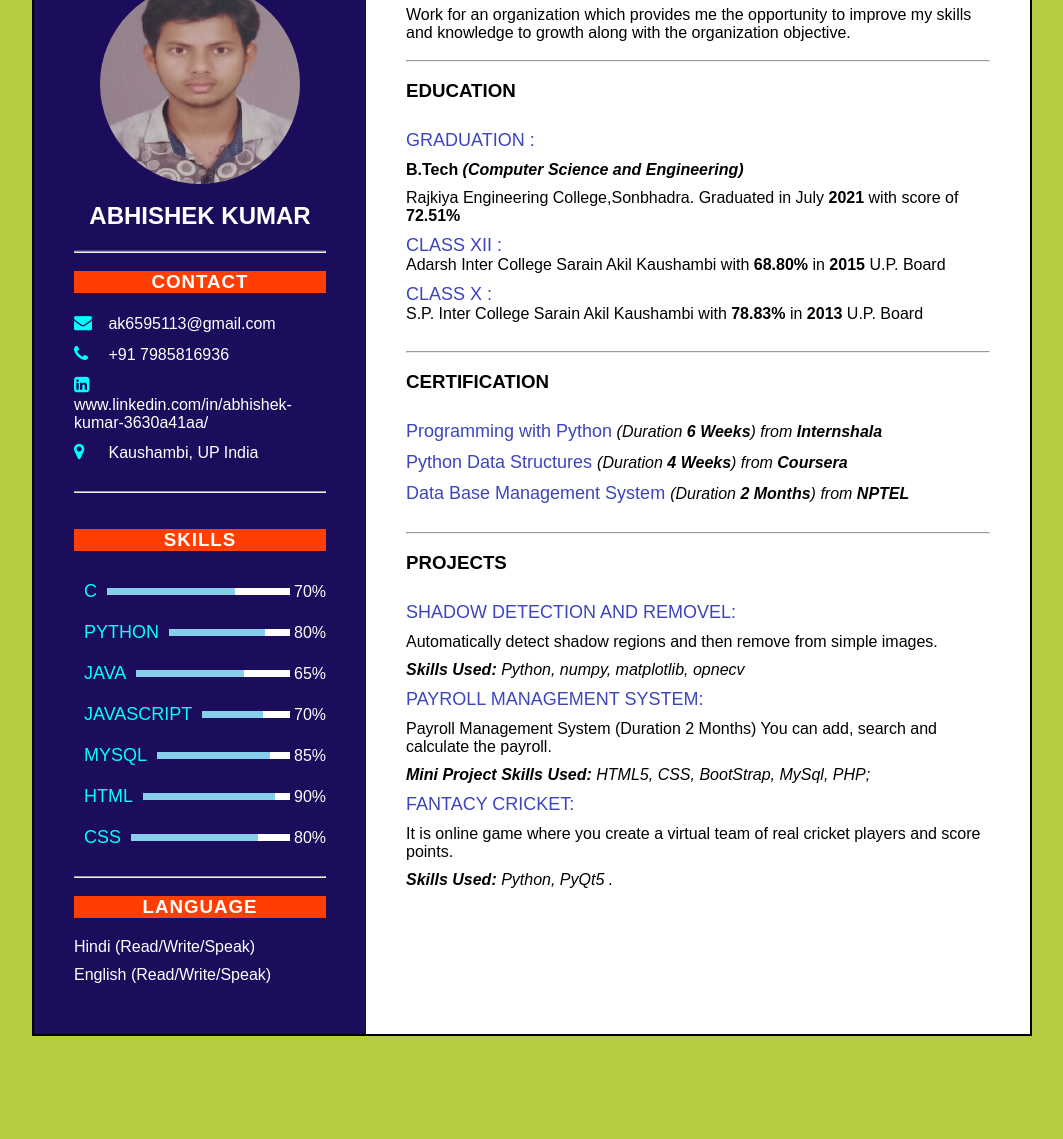
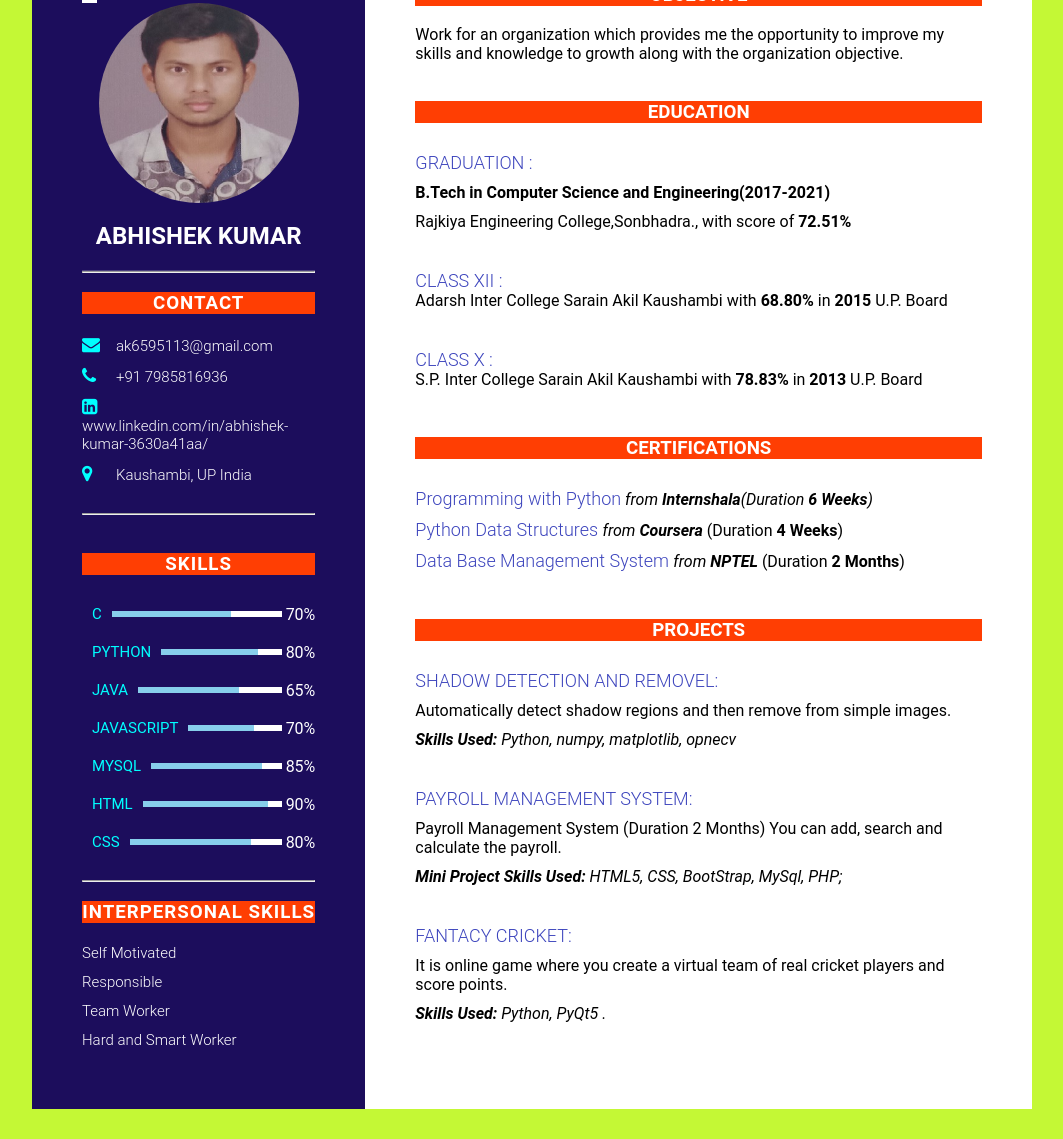
Before and after one commit to abhishek1git/Responsive_CV, a plain HTML site: page index.html in a window 1280 px wide. Shown: the part 96-1235 px from the top of the page, without its empty margins (108-1171 px from the left). Before the commit the page ends 1152 px from the top, so only its background shows below. Drawn offline with Linux system fonts and the light colour scheme.

Commit message:
Add files via upload

```diff
--- a/index.html
+++ b/index.html
@@ -7,7 +7,7 @@
         <link rel="stylesheet" href="https://cdnjs.cloudflare.com/ajax/libs/font-awesome/4.7.0/css/font-awesome.css" integrity="sha512-5A8nwdMOWrSz20fDsjczgUidUBR8liPYU+WymTZP1lmY9G6Oc7HlZv156XqnsgNUzTyMefFTcsFH/tnJE/+xBg==" crossorigin="anonymous" referrerpolicy="no-referrer" />
     </head>
     <body>
-        <div class="container">
+        <div class="full_side">
             <div class="left_side">
                 <div className="header__buttons">
                 <a href="CV.pdf" download style="background-color: white;"><i class="fa fa-download"></i></a></div>
@@ -115,11 +115,13 @@
 <hr>
 <br>
                 <div class="contact">
-                    <h3 class="title">LANGUAGE</h3>
+                    <h3 class="title">Interpersonal Skills </h3>
 
                     <ul style="color: white;">
-                        <li>Hindi (Read/Write/Speak)</li>
-                        <li>English (Read/Write/Speak)</li>
+                        <li><span class="lang">Self Motivated</span></li>
+                        <li><span class="lang">Responsible</span></li>
+                        <li><span class="lang">Team Worker</span></li>
+                        <li><span class="lang">Hard and Smart Worker</span></li>
                     </ul>
                 </div>
             </div>
@@ -134,40 +136,38 @@
                  the opportunity to improve my skills and knowledge
                  to growth along with the organization objective.</p>
             <br>
-            <hr>
             </div>
             <br>
             <!---------------------EDUCATION----------------------- -->
             <div class="contact">
-                <h3>EDUCATION</h3>
+                <h3 class="title2">EDUCATION</h3>
                 <br>
                 <ul>
 
                     <li><a href="Marksheet.pdf"download="Marksheet" target="_blank" class="education"><h4><span class="icon1">GRADUATION :</span></h4></a></li>
-                    <li><b> B.Tech <em>(Computer Science and Engineering) </em></b></li>
-                    <li><a href="http://recsonbhadra.ac.in/"target="_blank"class="education">Rajkiya Engineering College,Sonbhadra.</a> Graduated in July <b>2021</b> with score of <b>72.51%</b></li></li>
-                    <li><a href="12th.pdf" download="12th" target="_blank" class="education"><h4><span class="icon1">CLASS XII :</span></h4></a><a href="https://schools.org.in/kaushambi/09440409114/adarsh-inter-college-sarai-akil.html"target="_blank"class="education">Adarsh Inter College Sarain Akil Kaushambi</a> with <b>68.80% </b>in <b>2015</b> U.P. Board</li>
-                    <li><a href="10th.pdf" download="10th" target="_blank"  class="education"><h4><span class="icon1">CLASS X :</span></h4></a><a href="https://www.schoolsworld.in/schools/showcollege.php?college_id=9440217902" target="_blank"class="education">S.P. Inter College Sarain Akil Kaushambi</a>  with <b>78.83%</b> in <b>2013</b> U.P. Board</li>
+                    <li><b> B.Tech in Computer Science and Engineering(2017-2021)</b></li>
+                    <li><a href="http://recsonbhadra.ac.in/"target="_blank"class="education">Rajkiya Engineering College,Sonbhadra.</a><b></b>, with score of <b>72.51%</b></li></li><br>
+                    <li><h4><span class="icon1">CLASS XII :</span></h4></a><a href="https://schools.org.in/kaushambi/09440409114/adarsh-inter-college-sarai-akil.html"target="_blank"class="education">Adarsh Inter College Sarain Akil Kaushambi</a> with <b>68.80% </b>in <b>2015</b> U.P. Board</li><br>
+                    <li><h4><span class="icon1">CLASS X :</span></h4></a><a href="https://www.schoolsworld.in/schools/showcollege.php?college_id=9440217902" target="_blank"class="education">S.P. Inter College Sarain Akil Kaushambi</a>  with <b>78.83%</b> in <b>2013</b> U.P. Board</li>
                </ul>
             </div>
 
             <br>
-            <hr>
             <br>
             <!----------Certification----------------->
             <div class="contact">
-                    <h3>CERTIFICATION</h3>
+                    <h3 class=" title2">CERTIFICATIONS</h3>
 
             <br>
             <ul>
-                <li><span class="icon1"><a href="Programming with Python Training - Certificate of Completion (3).pdf" download class="icon1">Programming with Python</a></span> <i>(Duration <b>6 Weeks</b>) from <b>Internshala</i></b></li>
-                <li><span  class="icon1"><a href="Coursera PBR94RCBCEBX.pdf" download style="text-decoration: none;" class="icon1">Python Data Structures </a> </span> <i>(Duration <b>4 Weeks</b>)  from <b>Coursera</i></b></li>
-                <li><span  class="icon1"><a href="DBMS.pdf" download style="text-decoration: none;" class="icon1">Data Base Management System </a></span><i>(Duration <b>2 Months</b>) from <b>NPTEL</i> </b></li>
+                <li><span class="icon1"><a href="Programming with Python Training - Certificate of Completion (3).pdf" download class="icon1">Programming with Python</a></span> <i>from  <b>Internshala</b>(Duration <b>6 Weeks</b>)</i></li>
+                <li><span  class="icon1"><a href="Coursera PBR94RCBCEBX.pdf" download style="text-decoration: none;" class="icon1">Python Data Structures </a> </span> <i>  from <b>Coursera </i></b>(Duration <b>4 Weeks</b>)</li>
+                <li><span  class="icon1"><a href="DBMS.pdf" download style="text-decoration: none;" class="icon1">Data Base Management System </a></span><i> from <b>NPTEL </i> </b>(Duration <b>2 Months</b>)</li>
 
             </ul>
         </div>
             <br>
-            <hr>
+
 <br>
 
 
@@ -175,15 +175,15 @@
 
            <!-------------PROJECT-------------------- -->
             <div class="contact">
-            <h3 class="">PROJECTS</h3>
+            <h3 class="title2">PROJECTS</h3>
             <br>
             <ul>
                 <li><span class="icon1">SHADOW DETECTION AND REMOVEL:</span>
                 <li>Automatically detect shadow regions and then remove from simple images. </li>
-                <li><b><i>Skills Used:</b> Python, numpy, matplotlib, opnecv</i></li>
+                <li><b><i>Skills Used:</b> Python, numpy, matplotlib, opnecv</i></li><br>
                 <li><span class="icon1">PAYROLL MANAGEMENT SYSTEM:</span><li>Payroll Management System (Duration 2 Months)
                     You can add, search and calculate the payroll.</li>
-                    <li><b><i>Mini Project Skills Used: </b> HTML5, CSS, BootStrap, MySql, PHP;</i></li></li>
+                    <li><b><i>Mini Project Skills Used: </b> HTML5, CSS, BootStrap, MySql, PHP;</i></li></li><br>
                 <li><span class="icon1">FANTACY CRICKET:</span><li>It is online game where you create a virtual team of real cricket players and score points. </li>
                     <li><b><i>Skills Used: </b>Python, PyQt5 .</i></li></li>
 
--- a/style.css
+++ b/style.css
@@ -1,39 +1,41 @@
-/* @import url('https://fonts.googleapis.com/css?family=Poppins:200,300,400,500,600,700,800,900'); */
 *
 {   margin: 0;
     padding: 0;
-    font-family:'Poppins',sans-serif;
+    font-family:'Roboto',sans-serif;
      box-sizing: border-box;
 }
+
+/*--------------- <body> ----------------- */
 body{
-    background: rgb(183, 204, 67);
+    background: rgb(196, 248, 53);
     display: flex;
-    min-height: 100vh;
     align-items: center;
     justify-content: center;
-
 }
-.container .left_side
+/*------------- .left_side ----------------------- */
+.full_side .left_side
 {
     position: relative;
-    padding: 40px;
+    padding: 50px;
     background-color:#1c0d5c;
 }
-
-
-.container
+/* -------------Both side ----------- */
+.full_side
 {
     position: relative;
     width: 100%;
-    margin: 20px;
+    margin: 30px;
     max-width: 1000px;
     min-height: 1000px;
     background:white;
-    display: grid;
+    display:grid;
     grid-template-columns:1fr 2fr;
-
-    /* box-shadow: 0.35px 55px lightblue; */
-    border:2px solid black;
+}
+@media (max-width:1000px){
+.full_side{
+    margin: 20px;
+    grid-template-columns:repeat(1,1fr);
+    }
 }
 .porft
 {
@@ -108,8 +110,6 @@ position: relative;
     letter-spacing: 1px;
     margin-bottom: 10px;
 }
-
-
 .skills-section ul li
 {
 display: flex;
@@ -139,8 +139,6 @@ align-items: center;
 }
 .java-progress{
     width:70%;
-
-
 }
 .javascript-progress{
     width:70%;
@@ -169,21 +167,18 @@ align-items: center;
     {
         display: inline-block;
         /* width: 30px; */
-        font-size:18px;
+        font-size:15px;
         color: aqua;
     }
-
-
-
-    .container .right_side
+.full_side .right_side
 {
     position: relative;
     padding: 40px;
+    margin: 10px;
     background:white;
 }
 .contact ul li .icon1
 {
-    /* display: inline-block; */
     width: 30px;
     font-size:18px;
     color:rgb(61, 69, 189);
@@ -191,16 +186,31 @@ align-items: center;
 .icon1{
     text-decoration: none;
 }
-
-
-/*-------- link color------- */
 .col{
     color: white;
     text-decoration: none;
 }
-/*-------- link color------- */
 .education{
     text-decoration: none;
     color:black;
 
 }
+
+.contact ul li .text
+    {
+        display: inline-block;
+        font-size:15px;
+        color: aqua;
+    }
+    .contact ul li .lang{
+        display: inline-block;
+        font-size:15px;
+    }
+
+
+/* <.right_side heading  */
+.title2{
+    background-color: rgb(255, 62, 3);;
+    color: white;
+    text-align: center;
+}
```
